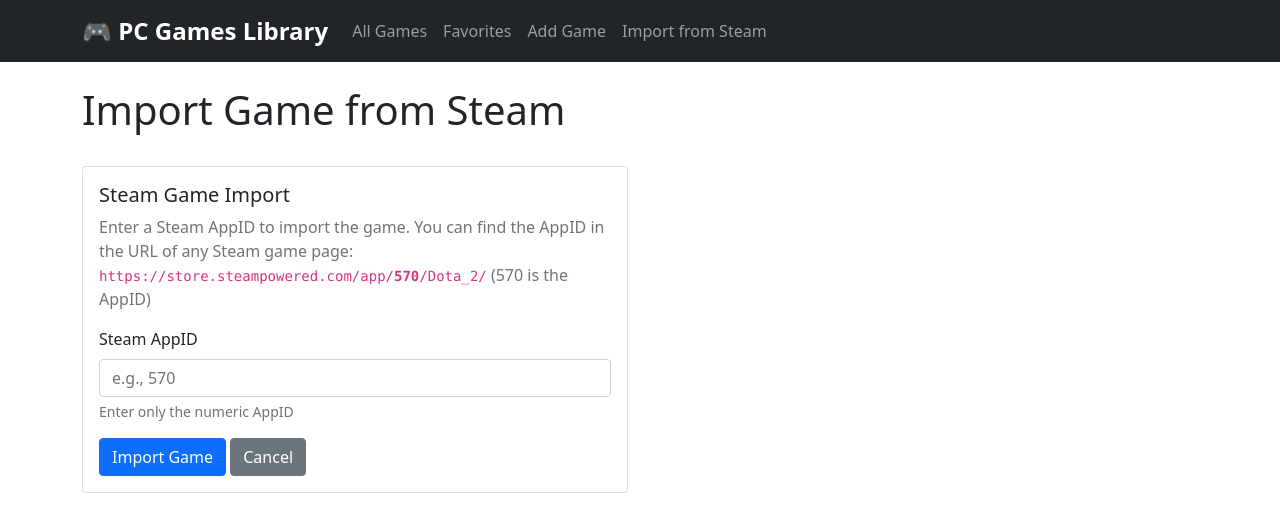
After one commit to ReKonstructor/Oblig-2---PC-Games-Library-System, a Flask app: page /import-steam in a window 1280 px wide. The commit adds this page. Shown: the top 532 px of the page. Run offline with Flask 2, Linux system fonts and the light colour scheme.

Commit message:
Importing games from steam

```diff
--- a/src/main/app.py
+++ b/src/main/app.py
@@ -10,6 +10,7 @@ from flask import Flask, render_template, request, redirect, url_for, flash
 sys.path.append(os.path.dirname(os.path.dirname(os.path.abspath(__file__))))
 
 from main.models.game_library import GameLibrary
+from main.models.game import import_game_from_steam
 
 app = Flask(__name__)
 app.secret_key = 'your-secret-key-here'  # Required for flash messages
@@ -73,5 +74,28 @@ def remove_game(game_id):
         flash('Game not found', 'error')
     return redirect(url_for('index'))
 
+@app.route('/import-steam', methods=['GET', 'POST'])
+def import_steam():
+    """Import a game from Steam"""
+    if request.method == 'POST':
+        appid = request.form.get('appid', '').strip()
+        if not appid:
+            flash('Steam AppID is required!', 'error')
+            return redirect(url_for('import_steam'))
+
+        try:
+            appid = int(appid)
+            game = import_game_from_steam(appid)
+            if game:
+                saved_game = library.add_game(game.title, game.platform, game.genre)
+                flash(f'Successfully imported: {saved_game.title}', 'success')
+                return redirect(url_for('index'))
+            else:
+                flash('Game not found on Steam', 'error')
+        except ValueError:
+            flash('Invalid Steam AppID', 'error')
+
+    return render_template('import_steam.html')
+
 if __name__ == "__main__":
     app.run(debug=True)
--- a/src/main/templates/base.html
+++ b/src/main/templates/base.html
@@ -25,6 +25,9 @@
                     <li class="nav-item">
                         <a class="nav-link" href="{{ url_for('add_game') }}">Add Game</a>
                     </li>
+                    <li class="nav-item">
+                        <a class="nav-link" href="{{ url_for('import_steam') }}">Import from Steam</a>
+                    </li>
                 </ul>
             </div>
         </div>
--- /dev/null
+++ b/src/main/templates/import_steam.html
@@ -0,0 +1,36 @@
+{% extends "base.html" %}
+
+{% block title %}Import Steam Game{% endblock %}
+
+{% block content %}
+<h1>Import Game from Steam</h1>
+
+<div class="row">
+    <div class="col-md-8 col-lg-6">
+        <div class="card mt-4">
+            <div class="card-body">
+                <h5 class="card-title">Steam Game Import</h5>
+                <p class="card-text text-muted">
+                    Enter a Steam AppID to import the game. You can find the AppID in the URL of any Steam game page:
+                    <br>
+                    <code>https://store.steampowered.com/app/<strong>570</strong>/Dota_2/</code> (570 is the AppID)
+                </p>
+
+                <form method="POST">
+                    <div class="mb-3">
+                        <label for="appid" class="form-label">Steam AppID</label>
+                        <input type="text" class="form-control" id="appid" name="appid"
+                               placeholder="e.g., 570" required pattern="[0-9]+">
+                        <div class="form-text">Enter only the numeric AppID</div>
+                    </div>
+
+                    <button type="submit" class="btn btn-primary">Import Game</button>
+                    <a href="{{ url_for('index') }}" class="btn btn-secondary">Cancel</a>
+                </form>
+            </div>
+        </div>
+
+
+    </div>
+</div>
+{% endblock %}
```
Also changed, not shown: src/main/models/game.py (+27 -0 lines), src/main/my_games.json (+11 -2 lines).
